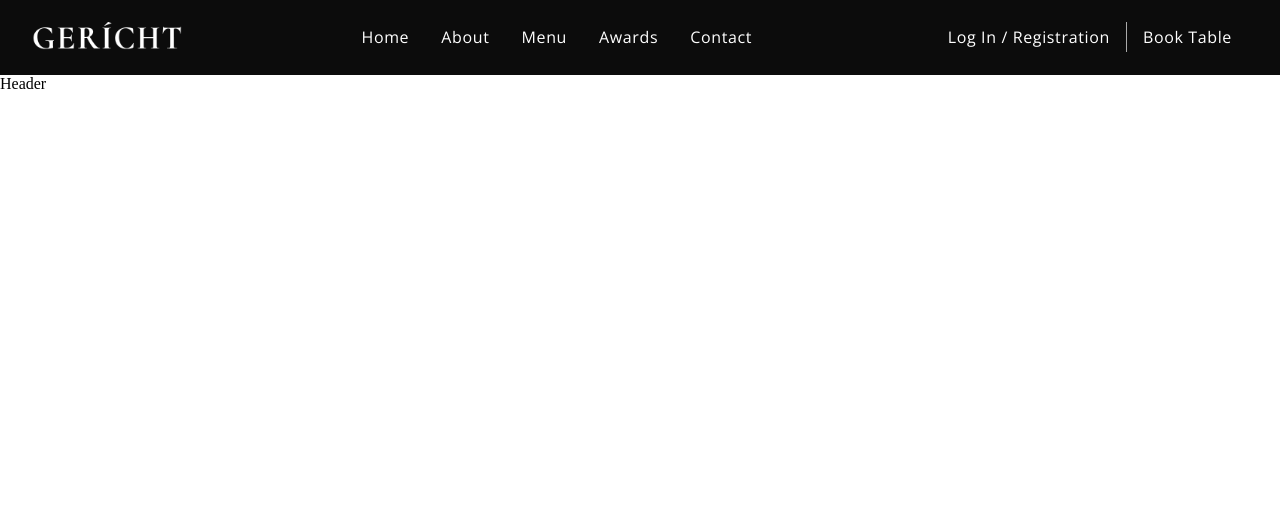
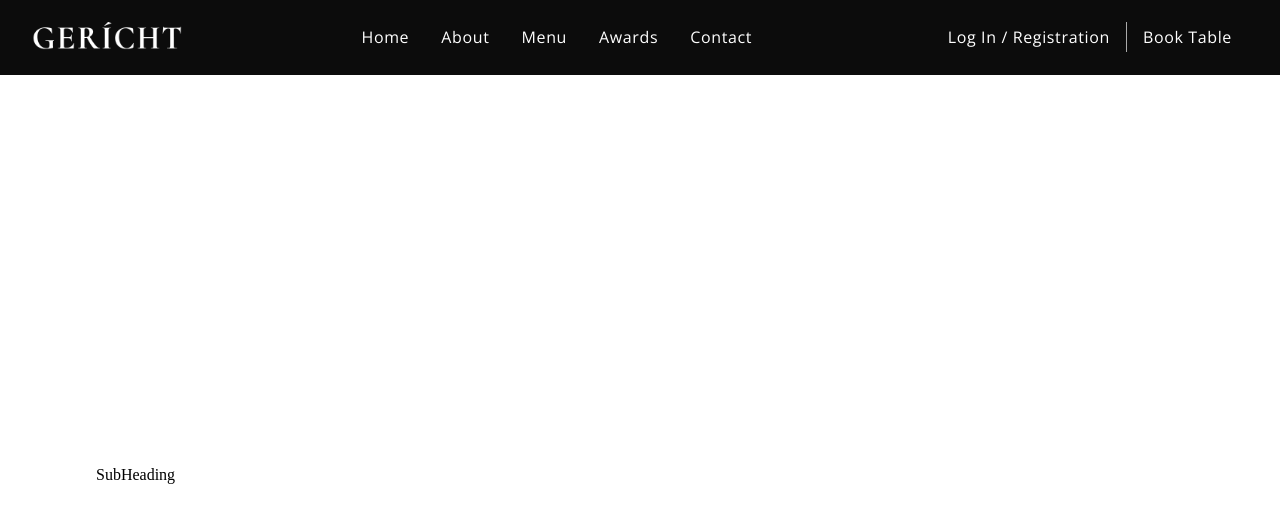
Before and after one commit to rhyno3117/Restaurant-Template, a React (Create React App) app: page / in a window 1280 px wide. Shown: the top 522 px of the page. Built offline with nearby package versions, Linux system fonts and the light colour scheme; a web font is replaced by a local one.

Commit message:
Adds myfile.md

```diff
--- a/src/container/Header/Header.jsx
+++ b/src/container/Header/Header.jsx
@@ -1,10 +1,18 @@
 import React from 'react';
 
+import { images } from '../../constants';
 import './Header.css';
+import { SubHeading } from '../../components';
 
 const Header = () => (
-  <div>
-    Header
+  <div className='app__header app__wrapper section__padding' id="home">
+    <div className='app__wrapper_info'>
+      <SubHeading />
+    </div>
+
+    <div className='app__wrapper_img'>
+
+    </div>
   </div>
 );
 
```
